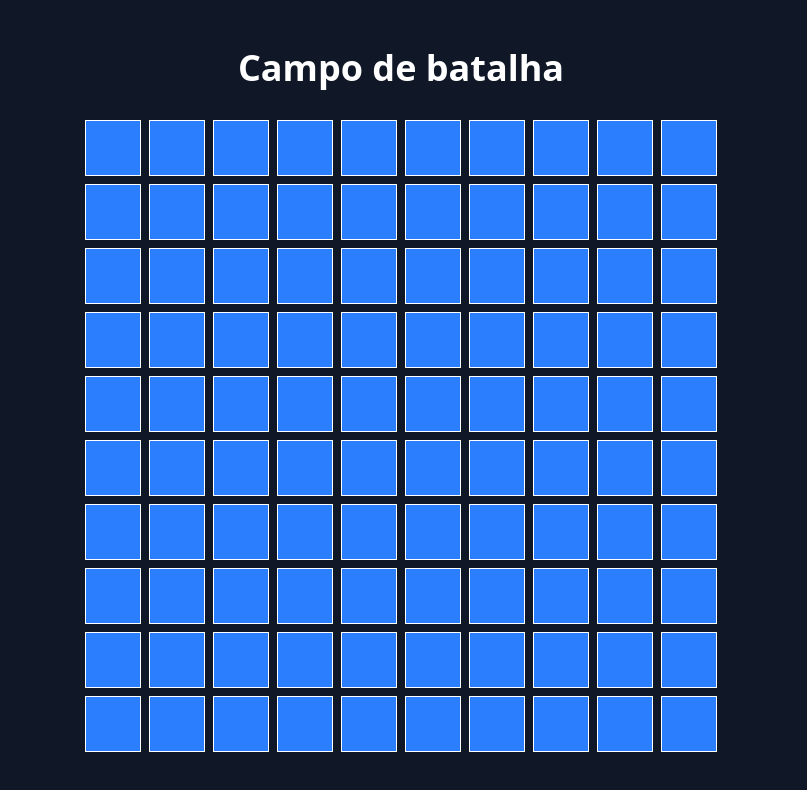
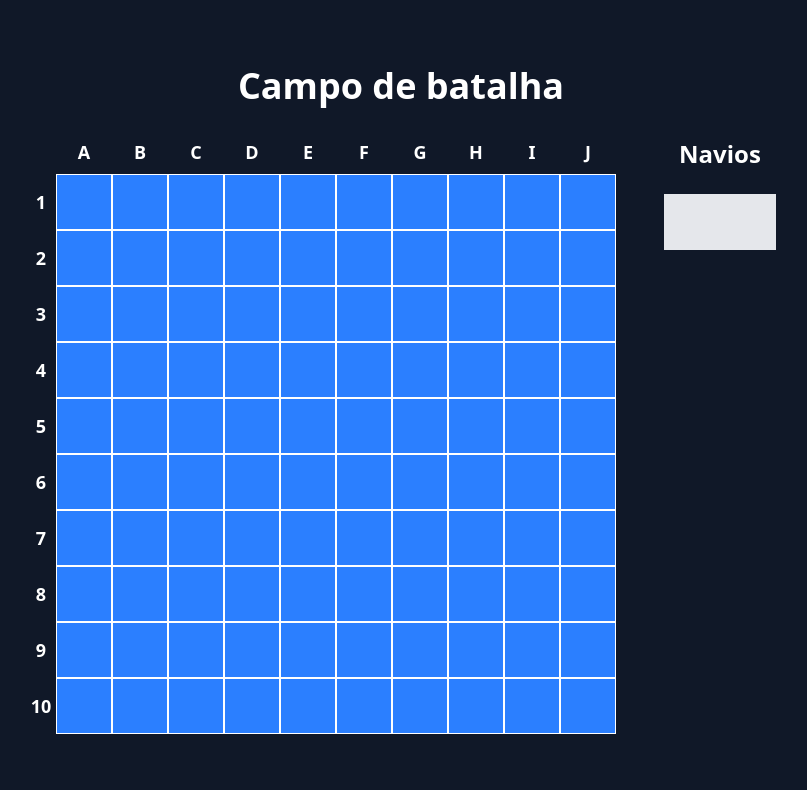
Before and after one commit to figueiredojoaopedro/battleship, a React (Vite) app: page /pages/game in a window 1280 px wide. Shown: the top 790 px of the page, without its empty margins (239-1046 px from the left). Built offline with nearby package versions, Linux system fonts and the light colour scheme.

Commit message:
feat: adiciona linhas e colunas e posicionamento de navios

```diff
--- a/package.json
+++ b/package.json
@@ -12,6 +12,8 @@
   "dependencies": {
     "@tailwindcss/vite": "^4.1.6",
     "react": "^19.1.0",
+    "react-dnd": "^16.0.1",
+    "react-dnd-html5-backend": "^16.0.1",
     "react-dom": "^19.1.0",
     "react-router-dom": "^7.6.0",
     "tailwindcss": "^4.1.6"
--- a/src/pages/Game/Game.tsx
+++ b/src/pages/Game/Game.tsx
@@ -1,17 +1,121 @@
-import React from "react";
+import React, { useState } from "react";
+import { DndProvider, useDrag, useDrop } from "react-dnd";
+import { HTML5Backend } from "react-dnd-html5-backend";
+
+const ItemTypes = {
+  SHIP: "ship",
+};
+
+const Ship = ({ ship }) => {
+  const [{ isDragging }, drag] = useDrag(() => ({
+    type: ItemTypes.SHIP,
+    item: { ...ship },
+    collect: (monitor) => ({
+      isDragging: !!monitor.isDragging(),
+    }),
+  }));
+
+  return (
+    <div
+      ref={drag}
+      className="bg-gray-200"
+      style={{
+        width: `${ship.w * 56}px`,
+        height: `${ship.h * 56}px`,
+        opacity: isDragging ? 0.5 : 1,
+        cursor: "move",
+      }}
+    />
+  );
+};
+
+const Cell = ({ index, onDropShip }) => {
+  const [{ isOver, canDrop }, drop] = useDrop(() => ({
+    accept: ItemTypes.SHIP,
+    drop: (item) => onDropShip(index, item),
+    collect: (monitor) => ({
+      isOver: monitor.isOver(),
+      canDrop: monitor.canDrop(),
+    }),
+  }));
+
+  return (
+    <div
+      ref={drop}
+      className={`w-14 h-14 border border-white ${
+        isOver && canDrop ? "bg-green-500" : "bg-blue-500"
+      }`}
+    />
+  );
+};
+
 const Game = () => {
+  const columns = ["A", "B", "C", "D", "E", "F", "G", "H", "I", "J"];
+  const [ships, setShips] = useState([
+    { id: 1, w: 2, h: 1 },
+    // adicionar outros navios aqui depois
+  ]);
+  const [placedShips, setPlacedShips] = useState([]);
+
+  const handleDropShip = (cellIndex, ship) => {
+    setPlacedShips((prev) => [...prev, { ...ship, index: cellIndex }]);
+  };
+
   return (
+    <DndProvider backend={HTML5Backend}>
       <div className="min-h-screen flex flex-col items-center justify-center bg-gray-900 text-white p-4">
         <h2 className="text-4xl font-bold mb-8">Campo de batalha</h2>
-      <div className="grid grid-cols-10 gap-2">
-        {Array.from({ length: 100 }, (_, index) => (
+
+        <div className="flex gap-12">
+          {/* Tabuleiro com marcadores */}
+          <div className="grid grid-cols-[30px_repeat(10,56px)] gap-0">
+            {/* Cabeçalho */}
+            <div />
+            {columns.map((letter) => (
+              <div key={letter} className="text-center text-lg font-bold mb-2">
+                {letter}
+              </div>
+            ))}
+
+            {/* Grid com células */}
+            {Array.from({ length: 10 }).map((_, rowIndex) => (
+              <React.Fragment key={rowIndex}>
+                <div className="flex items-center justify-center text-lg font-bold">
+                  {rowIndex + 1}
+                </div>
+                {Array.from({ length: 10 }).map((_, colIndex) => {
+                  const index = rowIndex * 10 + colIndex;
+                  const shipHere = placedShips.find((s) => s.index === index);
+
+                  return (
+                    <div key={index} className="relative">
+                      <Cell index={index} onDropShip={handleDropShip} />
+                      {shipHere && (
                         <div
-            key={index}
-            className="w-14 h-14 bg-blue-500 border border-white hover:bg-blue-400 cursor-pointer"
+                          className="absolute top-0 left-0 bg-yellow-300"
+                          style={{
+                            width: `${shipHere.w * 56}px`,
+                            height: `${shipHere.h * 56}px`,
+                          }}
                         />
+                      )}
+                    </div>
+                  );
+                })}
+              </React.Fragment>
+            ))}
+          </div>
+
+          {/* Área dos navios */}
+          <div className="flex flex-col gap-4 items-center">
+            <h3 className="text-2xl font-semibold mb-2">Navios</h3>
+            {ships.map((ship) => (
+              <Ship key={ship.id} ship={ship} />
             ))}
           </div>
         </div>
+      </div>
+    </DndProvider>
   );
 };
 
```
Also changed, not shown: 1 other file (tests, documents, lock files or other folders). Lines whose indentation alone changed are shown as unchanged.
